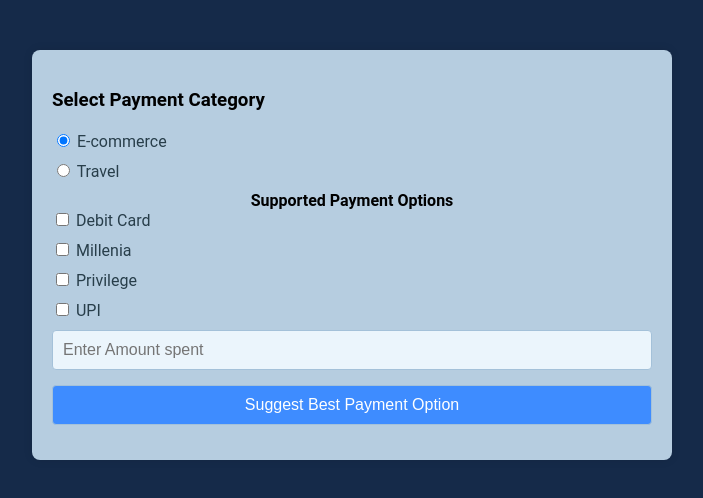
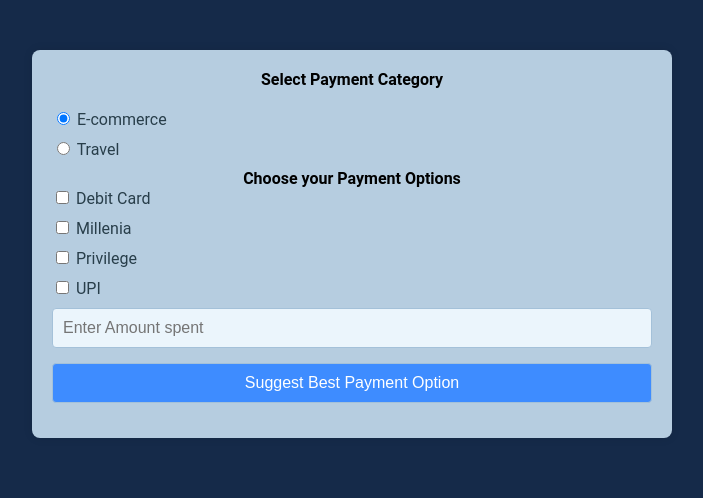
Before and after one commit to Sar-Go/paypilot-mvp, a plain HTML site: page index.html in a window 1280 px wide. Shown: the whole page, without its empty margins (288-991 px from the left). Drawn offline with Linux system fonts and the light colour scheme.

Commit message:
Test commit

```diff
--- a/index.html
+++ b/index.html
@@ -13,7 +13,7 @@
 <body>
     <div class="container");">
         <div class="card" id="paymentCategoryCard">
-        <h3>Select Payment Category</h3>
+            <strong><center>Select Payment Category</strong></center>
         <form id="paymentForm">
             <label>
                 <input type="radio" name="paymentCategory" value="e-commerce" checked> E-commerce
@@ -24,7 +24,7 @@
         </div>
 
         <div class="card" id="paymentOptionCard">
-            <strong><center> Supported Payment Options</center></strong>
+            <strong><center> Choose your Payment Options</center></strong>
             <label>
                 <input type="checkbox" name="paymentOption" value="Debit Card"> Debit Card
             </label>
```
